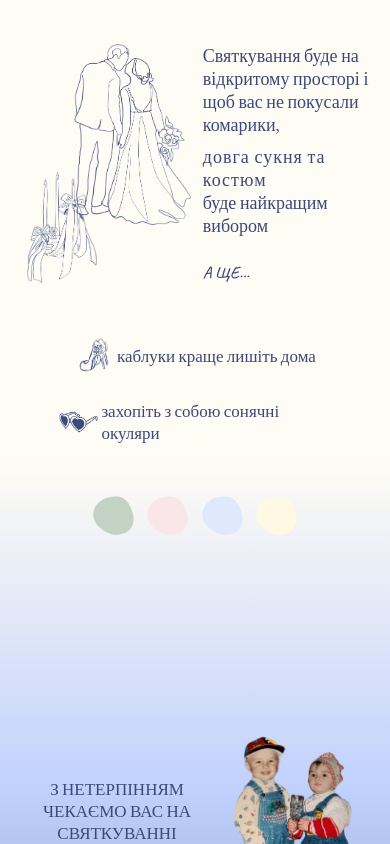
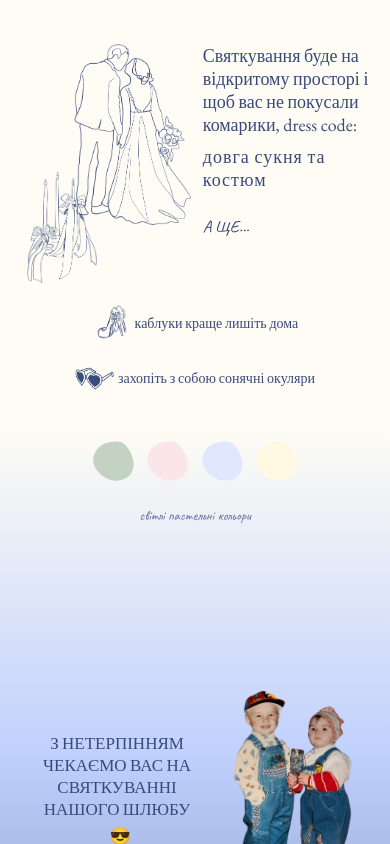
Before and after one commit to katedoctor/wedding_invitation, a plain HTML site: page index.html in a window 390 px wide. Shown: the part 1840-2684 px from the top of the page. Drawn offline with nearby package versions, Linux system fonts and the light colour scheme.

Commit message:
change dress code text

```diff
--- a/index.html
+++ b/index.html
@@ -7,7 +7,7 @@
     <link rel="icon" type="image/png" sizes="16x16" href="favicon-16x16.png">
     <link href="https://fonts.googleapis.com/css2?family=Pacifico&display=swap" rel="stylesheet">
     <link href="https://fonts.googleapis.com/css2?family=EB+Garamond:wght@400;700&display=swap" rel="stylesheet">
-    <link href="https://fonts.googleapis.com/css2?family=Caveat:wght@500&display=swap" rel="stylesheet">
+    <link href="https://fonts.googleapis.com/css2?family=Caveat:wght@200;400;500&display=swap" rel="stylesheet">
     <link href="https://fonts.googleapis.com/css2?family=Amatic+SC:wght@400;700&family=Bad+Script&family=Caveat:wght@700&display=swap"
           rel="stylesheet">
 
@@ -78,7 +78,8 @@
             <div class="dress-code-text">
                 Святкування буде на відкритому просторі і щоб вас не покусали комарики,
 
-                <span class="dress-code">довга сукня та костюм</span> буде найкращим вибором
+                dress code: <span class="dress-code">довга сукня та костюм</span>
+                <!--                буде найкращим вибором-->
             </div>
             <div class="dress-code-text_and">
                 А ЩЕ...
@@ -95,11 +96,15 @@
                     захопіть з собою сонячні окуляри
                 </div>
 
+
                 <div class="flex-start mt-3">
                     <img class="color_img green" src="assets/green_circle.svg" alt="hills">
                     <img class="color_img pink" src="assets/pink_circle.svg" alt="hills">
                     <img class="color_img blue" src="assets/blue_circle.svg" alt="hills">
                     <img class="color_img milk" src="assets/circle.svg" alt="hills">
+                </div>
+                <div class="colors_text">
+                    світлі пастельні кольори
                 </div>
             </div>
 
--- a/style.css
+++ b/style.css
@@ -702,13 +702,24 @@
     font-weight: normal;
 
     @media screen and (max-width: 720px) {
-        font-size: 17px;
+        font-size: 14px;
     }
 
     @media screen and (min-width: 721px) and (max-width: 1024px) {
         font-size: 26px;
     }
 
+}
+
+.colors_text {
+    font-family: 'Caveat', serif;
+    font-weight: 200;
+    font-size: 1.7vw;
+    color: #6273a1;
+
+    @media screen and (max-width: 720px) {
+        font-size: 14px;
+    }
 }
 
 .mt-3 {
@@ -742,7 +753,7 @@
 
     @media screen and (max-width: 720px) {
         position: absolute;
-        bottom: -30svh;
+        bottom: -34svh;
         left: 15vw;
         width: 70vw;
     }
```
